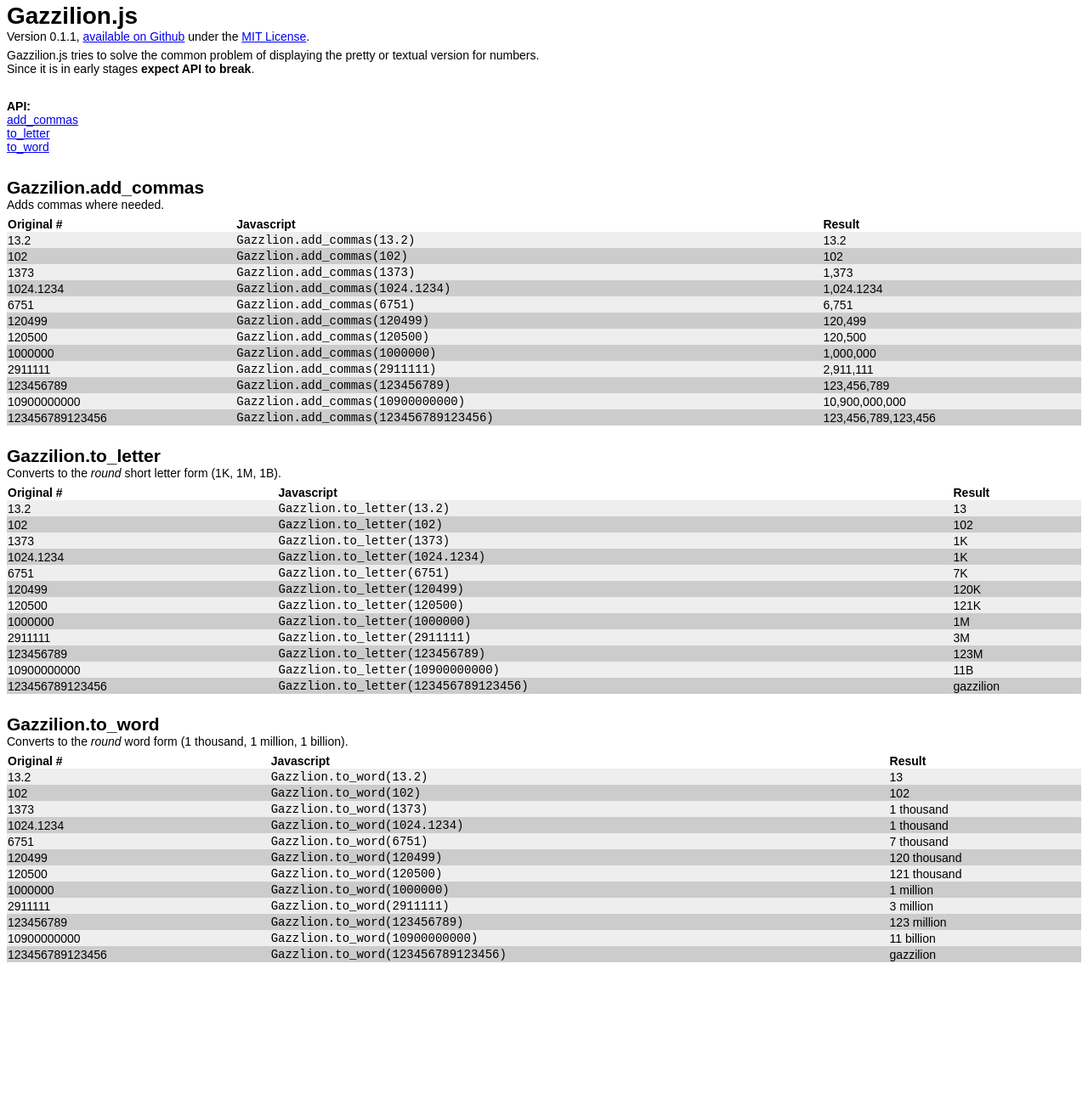
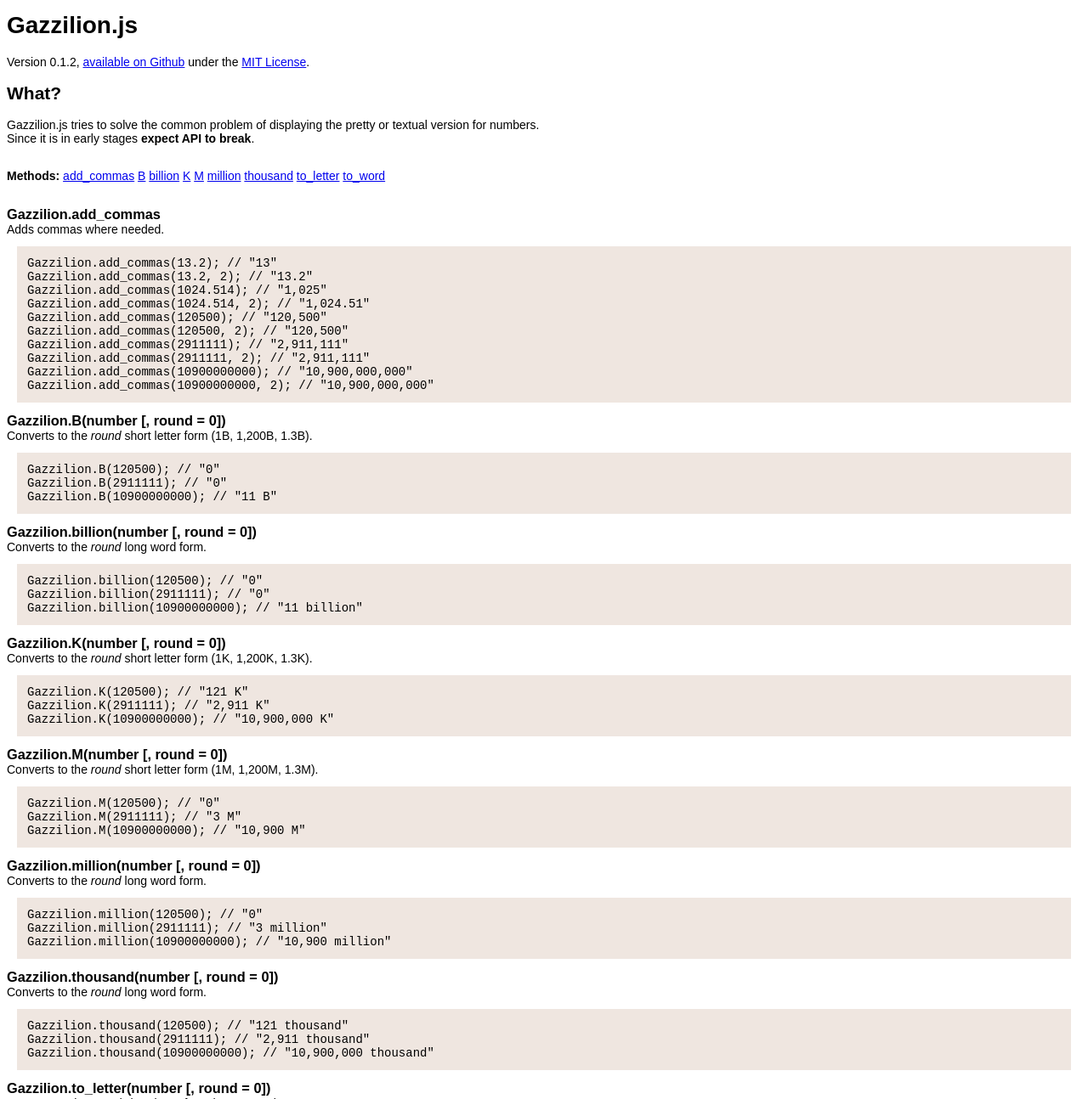
Before and after one commit to lieldulev/gazzilion.js, a plain HTML site: page index.html in a window 1280 px wide. Shown: the part 5-1299 px from the top of the page at 85% size. Before the commit the page ends 1162 px from the top, so only its background shows below. Drawn offline with Linux system fonts and the light colour scheme.

Commit message:
ver 0.1.2

```diff
--- a/gazzilion.js
+++ b/gazzilion.js
@@ -25,15 +25,30 @@
   }
 
   // Current version.
-  Gazzilion.VERSION = '0.1.1';
+  Gazzilion.VERSION = '0.1.2';
 
+  // helper functions
+  var divide_and_concat = function(number, devider, round, concat){
+    var number = Gazzilion.add_commas(number / devider, round);
+    return parseFloat(number) == 0 ? '0' : number +' '+ concat;
+  }
 
   // Public methods
 
-  Gazzilion.add_commas = function(nStr)
+  Gazzilion.round = function(number, round) {
+    var round = typeof round !== 'undefined' ? round : 0;
+    number = parseFloat(number)+'';
+    if (round == 0) {
+      return Math.round(number);
+    }
+    x = number.split('.');
+    return (x.length > 1) ? ((parseInt(x[1]) !== 0) ? x[0] + '.' + x[1].substring(0,round) : x[0]) : x[0];
+  }
+
+  Gazzilion.add_commas = function(number, round)
   {
-    nStr += '';
-    x = nStr.split('.');
+    var number = Gazzilion.round(number, round)+'';
+    x = number.split('.');
     x1 = x[0];
     x2 = x.length > 1 ? '.' + x[1] : '';
     var rgx = /(\d+)(\d{3})/;
@@ -44,34 +59,58 @@
   }
 
   // Return 4K, 10K, 230M, 2B formatted number
-  Gazzilion.to_letter = function(number) {
+  Gazzilion.to_letter = function(number, round) {
     if(number < 1000) {
-      return Math.round(number);
+      return Gazzilion.add_commas(number, round);
     } else if (number < 1000000) {
-      return Math.round(number / 1000) + 'K'
+      return Gazzilion.K(number, round);
     } else if (number < 1000000000) {
-      return Math.round(number / 1000000) + 'M'
+      return Gazzilion.M(number, round);
     } else if (number < 1000000000000) {
-      return Math.round(number / 1000000000) + 'B'
+      return Gazzilion.B(number, round);
     } else {
       return 'gazzilion';
     }
   }
 
   // Return 10 thousand, 1 Million, 23 Billion formatted number
-  Gazzilion.to_word = function(number) {
+  Gazzilion.to_word = function(number, round) {
     if(number < 1000) {
-      return Gazzilion.add_commas(Math.round(number));
+      return Gazzilion.add_commas(number, round);
     } else if (number < 1000000) {
-      return Math.round(number / 1000) + ' thousand'
+      return Gazzilion.thousand(number, round);
     } else if (number < 1000000000) {
-      return Math.round(number / 1000000) + ' million'
+      return Gazzilion.million(number, round);
     } else if (number < 1000000000000) {
-      return Math.round(number / 1000000000) + ' billion'
+      return Gazzilion.billion(number, round);
     } else {
       return 'gazzilion';
     }
   }
 
+  Gazzilion.thousand = function(number, round) {
+    return divide_and_concat(number, 1000, round, 'thousand');
+  }
+
+  Gazzilion.million = function(number, round) {
+    return divide_and_concat(number, 1000000, round, 'million');
+  }
+
+  Gazzilion.billion = function(number, round) {
+    return divide_and_concat(number, 1000000000, round, 'billion');
+  }
+
+  Gazzilion.K = function(number, round) {
+    return divide_and_concat(number, 1000, round, 'K');
+  }
+
+  Gazzilion.M = function(number, round) {
+    return divide_and_concat(number, 1000000, round, 'M');
+  }
+
+  Gazzilion.B = function(number, round) {
+    return divide_and_concat(number, 1000000000, round, 'B');
+  }
+
 
 }).call(this);
--- a/index.html
+++ b/index.html
@@ -7,7 +7,7 @@
       font-family: Arial, Tahoma, sans-serif;
       font-size: 14px;
     }
-    h1,h2{
+    h3{
       margin-bottom:0px;
       margin-top:6px;
     }
@@ -15,119 +15,128 @@
       margin-top:0px;
       margin-bottom: 6px;
     }
-    table{
-      width: 100%;
-      border-spacing: 0;
-      margin-bottom: 24px;
+    pre{
+      margin: 12px;
+      padding: 12px;
+      background: #efe6e0;
     }
-    th {
-      text-align:left;
-    }
-    tbody tr:nth-child(even) {background: #CCC}
-    tbody tr:nth-child(odd) {background: #EEE}
   </style>
 </head>
 <body>
   <h1>Gazzilion.js</h1>
   <p>
-  Version <span id="gaz_ver"></span>, <a href="https://github.com/lieldulev/gazzilion.js">available on Github</a> under the <a href="http://opensource.org/licenses/mit-license.php">MIT License</a>.
+  Version <span id="gaz_ver"></span>, <a
+    href="https://github.com/lieldulev/gazzilion.js">available on Github</a> under the <a href="http://opensource.org/licenses/mit-license.php">MIT License</a>.
   </p>
+  <h2>What?</h2>
   <p>
   Gazzilion.js tries to solve the common problem of displaying the pretty or textual version for numbers.<br/>
   Since it is in early stages <strong>expect API to break</strong>.
   </p>
   <p>&nbsp;</p>
   <p>
-    <strong>API:</strong><br/>
-    <a href="#add_commas">add_commas</a><br/>
-    <a href="#to_letter">to_letter</a><br/>
-    <a href="#to_word">to_word</a><br/>
+    <strong>Methods:</strong>
+    <a href="#add_commas">add_commas</a>
+    <a href="#B">B</a>
+    <a href="#billion">billion</a>
+    <a href="#K">K</a>
+    <a href="#M">M</a>
+    <a href="#million">million</a>
+    <a href="#thousand">thousand</a>
+    <a href="#to_letter">to_letter</a>
+    <a href="#to_word">to_word</a>
     </p>
   <p>&nbsp;</p>
-  <h2><a name='add_commas'>Gazzilion.add_commas</a></h2>
+  <h3><a name='add_commas'>Gazzilion.add_commas</a></h3>
   <p> Adds commas where needed.
-  <table>
-    <thead>
-      <tr>
-        <th>
-          Original #
-        </th>
-        <th>
-          Javascript
-        </th>
-        <th>
-          Result
-        </th>
-      </tr>
-    </thead>
-    <tbody id="results_add_commas">
-    </tbody>
-  </table>
-  <h2><a name='to_letter'>Gazzilion.to_letter</a></h2>
+  <pre id="results_add_commas"></pre>
+  <h3><a name='B'>Gazzilion.B(number [, round = 0])</a></h3>
+  <p> Converts to the <em>round</em> short letter form (1B, 1,200B, 1.3B).
+  <pre id="results_B"></pre>
+  <h3><a name='billion'>Gazzilion.billion(number [, round = 0])</a></h3>
+  <p> Converts to the <em>round</em> long word form.
+  <pre id="results_billion"></pre>
+  <h3><a name='K'>Gazzilion.K(number [, round = 0])</a></h3>
+  <p>
+    Converts to the <em>round</em> short letter form (1K, 1,200K, 1.3K).
+  </p>
+  <pre id="results_K"></pre>
+  <h3><a name='M'>Gazzilion.M(number [, round = 0])</a></h3>
+  <p> Converts to the <em>round</em> short letter form (1M, 1,200M, 1.3M).
+  <pre id="results_M"></pre>
+  <h3><a name='million'>Gazzilion.million(number [, round = 0])</a></h3>
+  <p> Converts to the <em>round</em> long word form.
+  <pre id="results_million"></pre>
+  <h3><a name='thousand'>Gazzilion.thousand(number [, round = 0])</a></h3>
+  <p> Converts to the <em>round</em> long word form.
+  <pre id="results_thousand"></pre>
+  <h3><a name='to_letter'>Gazzilion.to_letter(number [, round = 0])</a></h3>
   <p> Converts to the <em>round</em> short letter form (1K, 1M, 1B).
-  <table>
-    <thead>
-      <tr>
-        <th>
-          Original #
-        </th>
-        <th>
-          Javascript
-        </th>
-        <th>
-          Result
-        </th>
-      </tr>
-    </thead>
-    <tbody id="results_to_letter">
-    </tbody>
-  </table>
-  <h2><a name='to_word'>Gazzilion.to_word</a></h2>
+  <pre id="results_to_letter"></pre>
+  <h3><a name='to_word'>Gazzilion.to_word(number [, round = 0])</a></h3>
   <p> Converts to the <em>round</em> word form (1 thousand, 1 million, 1 billion).
-  <table>
-    <thead>
-      <tr>
-        <th>
-          Original #
-        </th>
-        <th>
-          Javascript
-        </th>
-        <th>
-          Result
-        </th>
-      </tr>
-    </thead>
-    <tbody id="results_to_word">
-    </tbody>
-  </table>
+  <pre id="results_to_word"></pre>
   <script>
     var g_version = document.getElementById('gaz_ver');
     g_version.innerHTML = Gazzilion.VERSION;
-    var numbers = [13.2,102,1373,1024.1234,6751,120499,120500,1000000,2911111,123456789,10900000000,123456789123456];
+    var numbers = [13.2,1024.514,120500,2911111,10900000000];
+    var numbers_big = [120500,2911111,10900000000];
 
     var results = document.getElementById('results_add_commas');
     for(var i=0;i < numbers.length; i++){
-      var row = document.createElement('tr');
       number = numbers[i];
-      row.innerHTML = '<td>'+number+'</td><td><code>Gazzlion.add_commas('+number+')</code></td><td>'+Gazzilion.add_commas(number)+'</td>';
-      results.appendChild(row);
+      results.innerHTML += 'Gazzilion.add_commas('+number+'); // "'+Gazzilion.add_commas(number) + '"' + "\n";
+      results.innerHTML += 'Gazzilion.add_commas('+number+', 2); // "'+Gazzilion.add_commas(number, 2) + '"' + "\n";
+    }
+
+    var results = document.getElementById('results_K');
+    for(var i=0;i < numbers_big.length; i++){
+      number = numbers_big[i];
+      results.innerHTML += 'Gazzilion.K('+number+'); // "'+Gazzilion.K(number)+ '"' + "\n";
+    }
+
+    var results = document.getElementById('results_M');
+    for(var i=0;i < numbers_big.length; i++){
+      number = numbers_big[i];
+      results.innerHTML += 'Gazzilion.M('+number+'); // "'+Gazzilion.M(number)+ '"' + "\n";
+    }
+
+    var results = document.getElementById('results_B');
+    for(var i=0;i < numbers_big.length; i++){
+      number = numbers_big[i];
+      results.innerHTML += 'Gazzilion.B('+number+'); // "'+Gazzilion.B(number)+ '"' + "\n";
+    }
+
+    var results = document.getElementById('results_thousand');
+    for(var i=0;i < numbers_big.length; i++){
+      number = numbers_big[i];
+      results.innerHTML += 'Gazzilion.thousand('+number+'); // "'+Gazzilion.thousand(number)+ '"' + "\n";
+    }
+
+    var results = document.getElementById('results_million');
+    for(var i=0;i < numbers_big.length; i++){
+      number = numbers_big[i];
+      results.innerHTML += 'Gazzilion.million('+number+'); // "'+Gazzilion.million(number)+ '"' + "\n";
+    }
+
+    var results = document.getElementById('results_billion');
+    for(var i=0;i < numbers_big.length; i++){
+      number = numbers_big[i];
+      results.innerHTML += 'Gazzilion.billion('+number+'); // "'+Gazzilion.billion(number)+ '"' + "\n";
     }
 
     var results = document.getElementById('results_to_letter');
     for(var i=0;i < numbers.length; i++){
-      var row = document.createElement('tr');
       number = numbers[i];
-      row.innerHTML = '<td>'+number+'</td><td><code>Gazzlion.to_letter('+number+')</code></td><td>'+Gazzilion.to_letter(number)+'</td>';
-      results.appendChild(row);
+      results.innerHTML += 'Gazzilion.to_letter('+number+'); // "'+Gazzilion.to_letter(number)+ '"' + "\n";
+      results.innerHTML += 'Gazzilion.to_letter('+number+',2); // "'+Gazzilion.to_letter(number,2)+ '"' + "\n";
     }
 
     var results = document.getElementById('results_to_word');
     for(var i=0;i < numbers.length; i++){
-      var row = document.createElement('tr');
       number = numbers[i];
-      row.innerHTML = '<td>'+number+'</td><td><code>Gazzlion.to_word('+number+')</code></td><td>'+Gazzilion.to_word(number)+'</td>';
-      results.appendChild(row);
+      results.innerHTML += 'Gazzilion.to_word('+number+'); // "'+Gazzilion.to_word(number)+ '"' + "\n";
+      results.innerHTML += 'Gazzilion.to_word('+number+',2); // "'+Gazzilion.to_word(number,2)+ '"' + "\n";
     }
   </script>
 </body>
```
